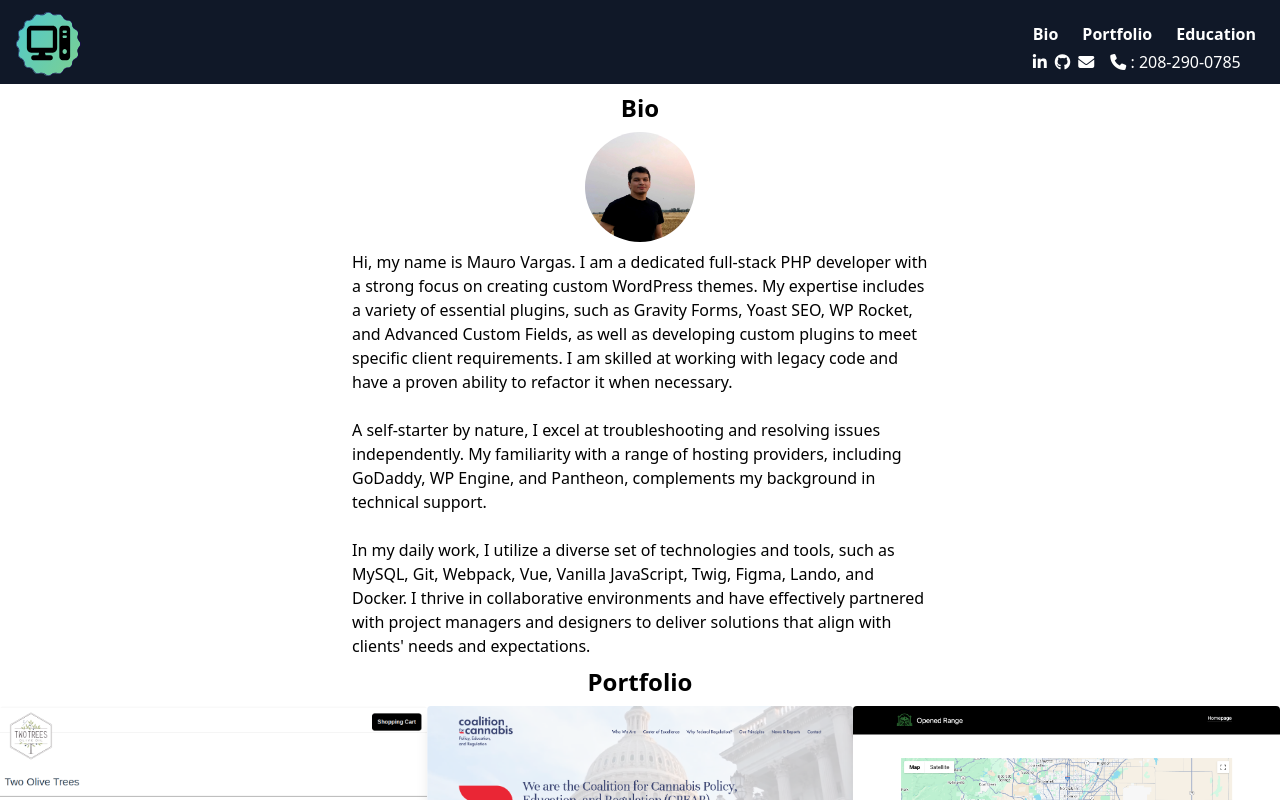
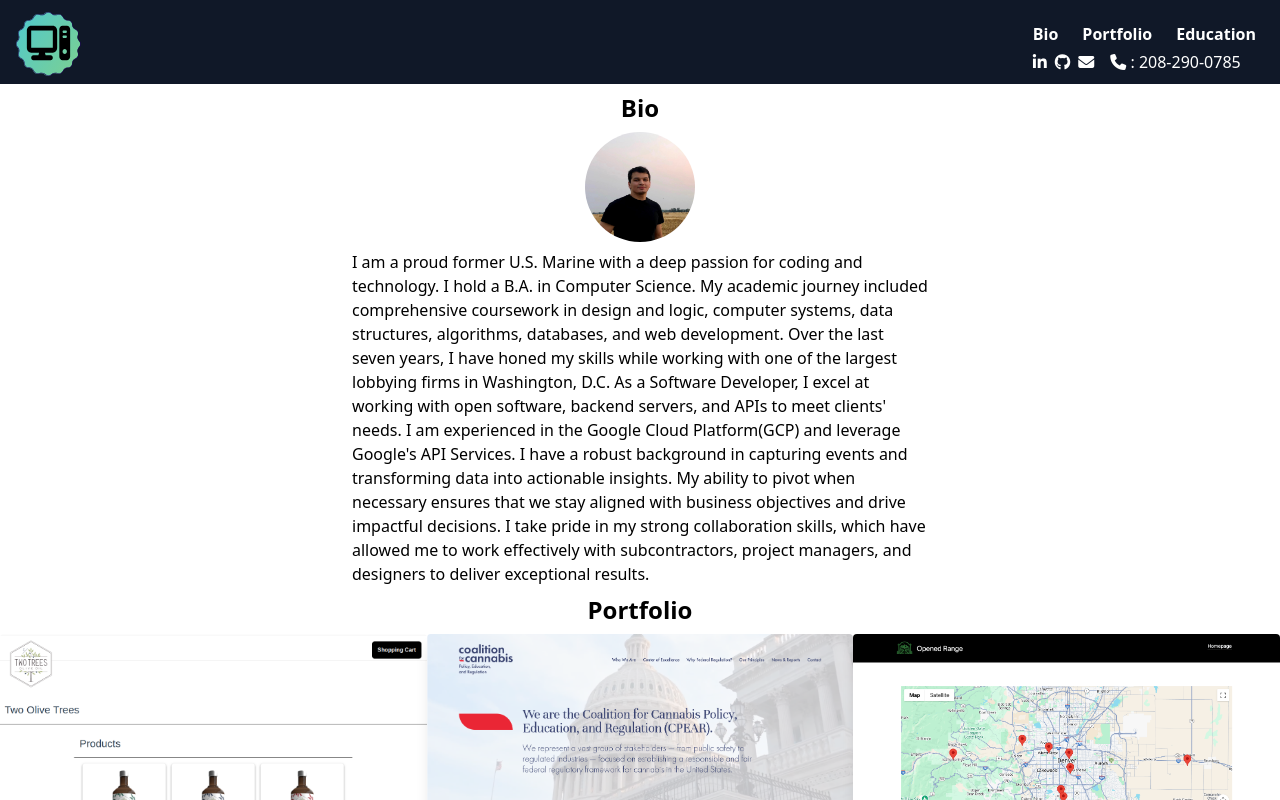
Before and after one commit to mauro1477/Professional-Portfolio-2, a Vue app: page / in a window 1280 px wide. Shown: the top 800 px of the page. Built offline with nearby package versions, Linux system fonts and the light colour scheme.

Commit message:
Updated Bio text

```diff
--- a/src/components/Bio.vue
+++ b/src/components/Bio.vue
@@ -4,13 +4,8 @@
 			<img src="../assets/images/linkedInImage.jpeg" alt="" class="relative inline-block h-[110px] w-[110px] !rounded-full object-cover object-center mb-2">
 			<div class="flex flex-col max-w-xl">
 				<p>
-				Hi, my name is Mauro Vargas. I am a dedicated full-stack PHP developer with a strong focus on creating custom WordPress themes. My expertise includes a variety of essential plugins, such as Gravity Forms, Yoast SEO, WP Rocket, and Advanced Custom Fields, as well as developing custom plugins to meet specific client requirements. I am skilled at working with legacy code and have a proven ability to refactor it when necessary.		  </p><br>
-				<p>
-				A self-starter by nature, I excel at troubleshooting and resolving issues independently. My familiarity with a range of hosting providers, including GoDaddy, WP Engine, and Pantheon, complements my background in technical support.
-		  </p><br>
-		  <p>
-				In my daily work, I utilize a diverse set of technologies and tools, such as MySQL, Git, Webpack, Vue, Vanilla JavaScript, Twig, Figma, Lando, and Docker. I thrive in collaborative environments and have effectively partnered with project managers and designers to deliver solutions that align with clients' needs and expectations.
-		  </p>
+					I am a proud former U.S. Marine with a deep passion for coding and technology.  I hold a B.A. in Computer Science. My academic journey included comprehensive coursework in design and logic, computer systems, data structures, algorithms, databases, and web development. Over the last seven years, I have honed my skills while working with one of the largest lobbying firms in Washington, D.C. As a Software Developer, I excel at working with open software, backend servers, and APIs to meet clients' needs. I am experienced in the Google Cloud Platform(GCP) and leverage Google's API Services. I have a robust background in capturing events and transforming data into actionable insights. My ability to pivot when necessary ensures that we stay aligned with business objectives and drive impactful decisions. I take pride in my strong collaboration skills, which have allowed me to work effectively with subcontractors, project managers, and designers to deliver exceptional results.
+				</p>
 			</div>
     </div>
 </template>
```
